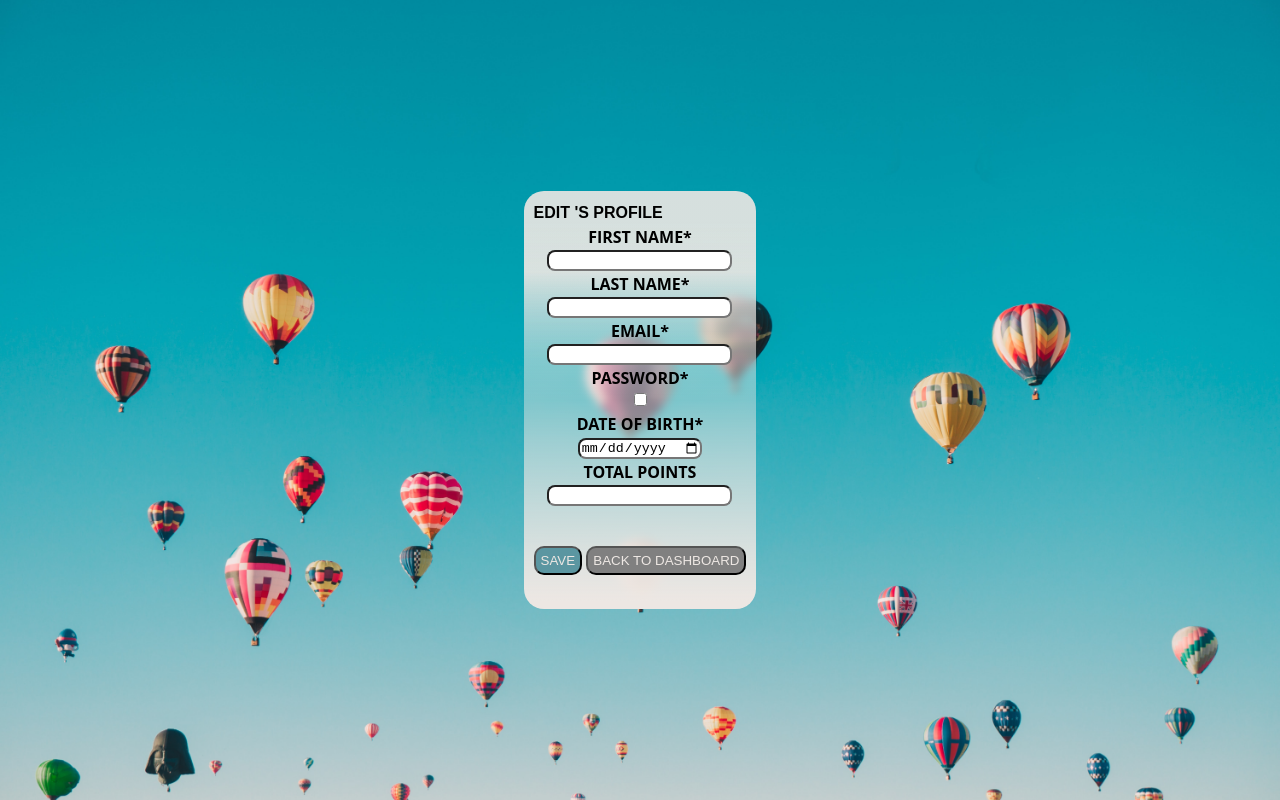
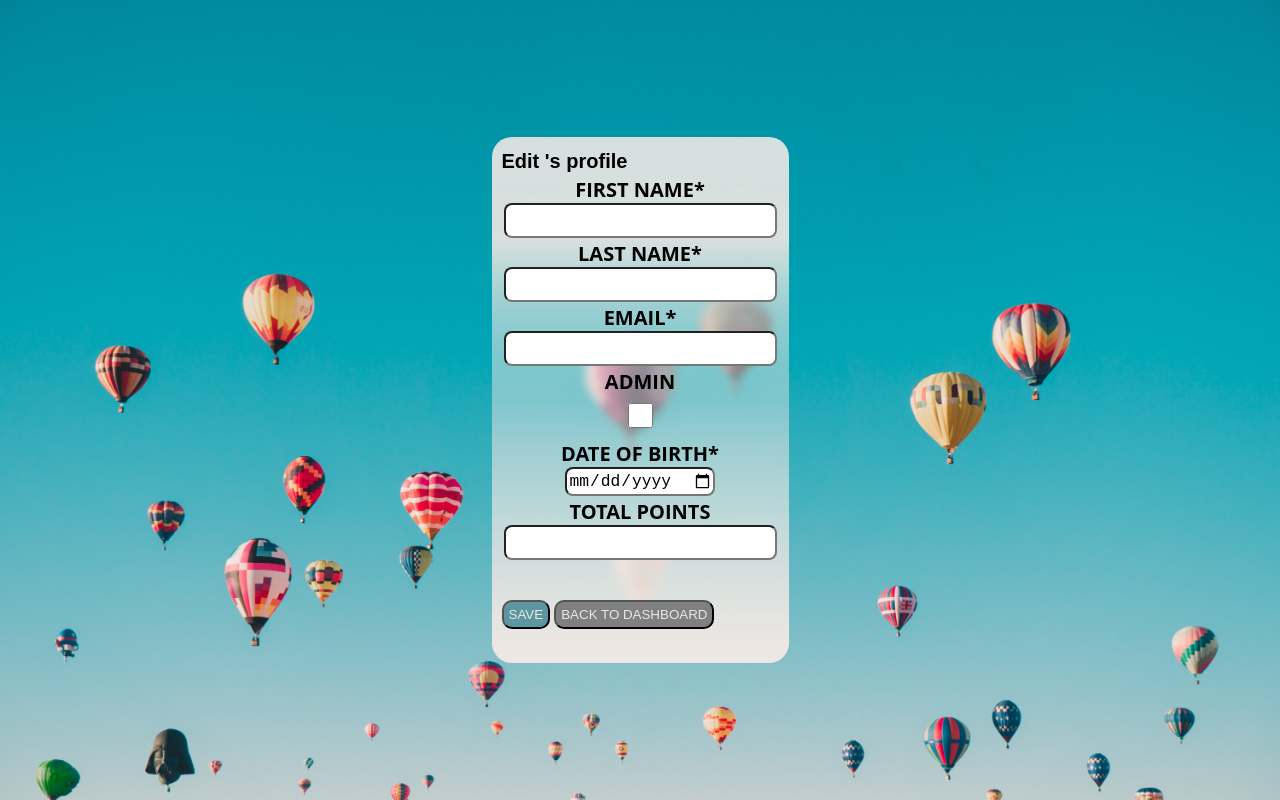
Before and after one commit to RamilGaripov/2800-202210-BBY17, a website: page app/html/edit.html in a window 1280 px wide. Drawn offline with Linux system fonts and the light colour scheme.

Commit message:
BUG FIX: More stylistic improvements and fixed wording and form formatting

```diff
--- a/app/html/edit.html
+++ b/app/html/edit.html
@@ -20,7 +20,7 @@
 
         <main>
             <form class="main">
-                <h1 class="title">EDIT&nbsp;<span id="username"></span>'S PROFILE</h1>
+                <h1 class="title">Edit&nbsp;<span id="username"></span>'s profile</h1>
 
                 <div class="form-group">
                     <label for="firstname">FIRST NAME*</label><br>
@@ -38,7 +38,7 @@
                 </div>
 
                 <div class="form-group">
-                    <label for="admin">PASSWORD*</label><br>
+                    <label for="admin">ADMIN</label><br>
                     <input type="checkbox" class="form-control" id="admin" name="admin">
                 </div>
 
--- a/public/css/edit-user.css
+++ b/public/css/edit-user.css
@@ -27,7 +27,7 @@ body {
 .title {
     display: none;
     font-family: 'Montserrat', sans-serif;
-    font-size: 1em;
+    font-size: 1.25em;
     font-weight: bold;
     line-height: 0;
     text-align: center;
@@ -89,6 +89,7 @@ body {
 
     .form-group>label {
         font-weight: bolder;
+        font-size: 1.25em;
     }
 
     .form-group>input {
@@ -118,3 +119,12 @@ body {
         border-radius: 10px;
         padding: 4px;
     }
+
+    .form-control {
+        height: 1.75em;
+        font-size: 1.25em;
+    }
+
+    #admin {
+        width: 1.25em;
+    }
--- a/public/css/profile.css
+++ b/public/css/profile.css
@@ -40,6 +40,11 @@ body {
   color: #4874b5;
   font-family: "Montserrat", sans-serif;
   margin: 0;
+}
+
+.form-control {
+  height: 1.5em;
+  font-size: 1.25em;
 }
 
 form > #submit,
```
Also changed, not shown: app/html/profile.html (+1 -1 lines).
